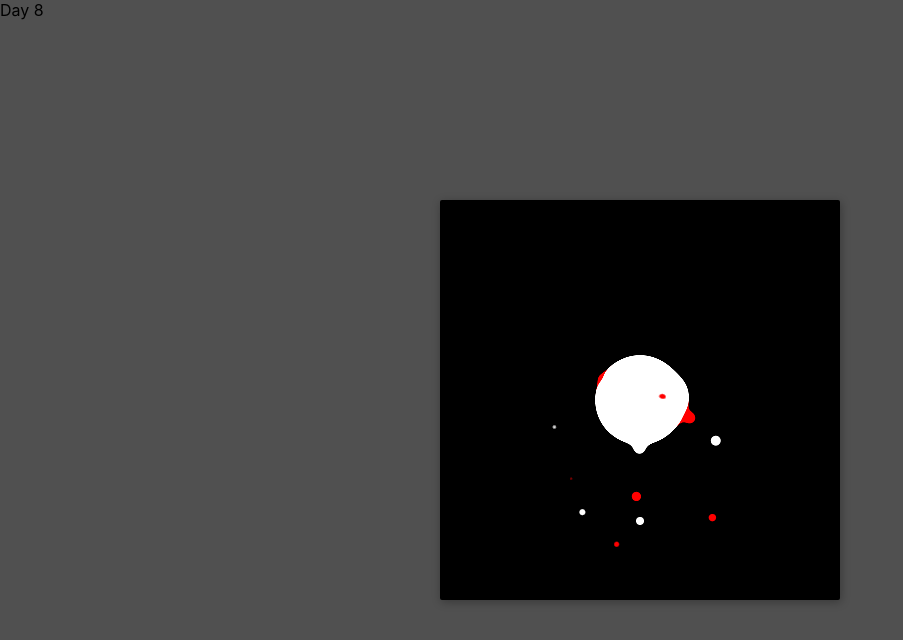
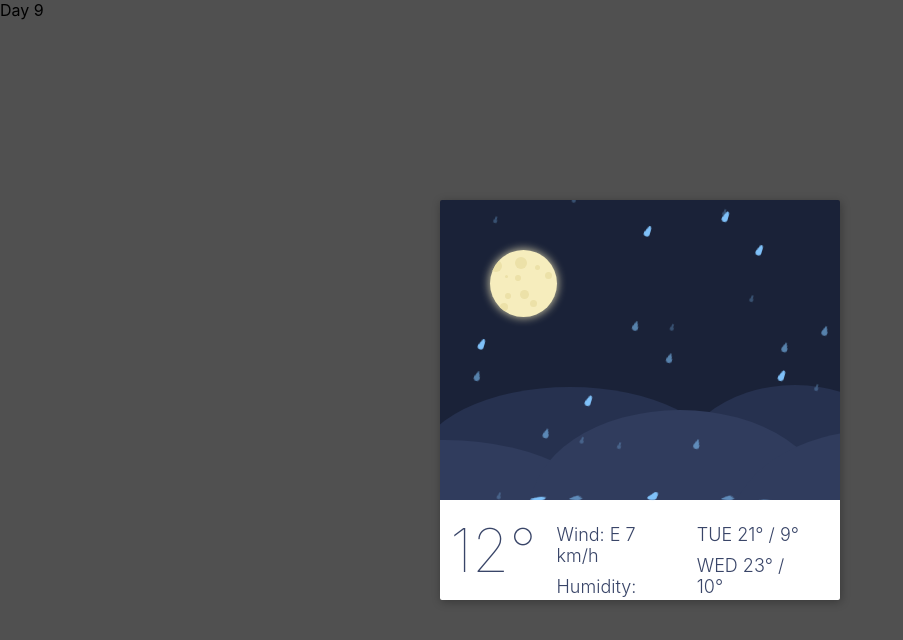
Before and after one commit to Dompower25/100dayscss, a React (Create React App) app: page / in a window 1280 px wide. Shown: the top 640 px of the page, without its empty margins (0-903 px from the left). Built offline with nearby package versions, Linux system fonts and the light colour scheme.

Commit message:
day 9 completed

```diff
--- a/src/App.js
+++ b/src/App.js
@@ -6,6 +6,7 @@ import Day5 from "./day5";
 import Day6 from "./day6";
 import Day7 from "./day7";
 import Day8 from "./day8";
+import Day9 from "./day9";
 
 function App() {
   return (
@@ -16,7 +17,8 @@ function App() {
       {/* <Day5 />  NO COMPLETE*/}
       {/* <Day6 /> */}
       {/* <Day7 /> */}
-      <Day8 />
+      {/* <Day8 /> */}
+      <Day9 />
     </div>
   );
 }
--- a/src/day8/index.jsx
+++ b/src/day8/index.jsx
@@ -15,10 +15,10 @@ const Day8 = () => {
               return <div key={i} className={cn(s[`blubb-${i}`])}></div>;
             })}
             {sparkleArray.map((i) => {
-              return <div className={cn(s[`sparkle-${i}`])}></div>;
+              return <div key={Math.random(100)} className={cn(s[`sparkle-${i}`])}></div>;
             })}
             {sparkleArray.map((i) => {
-              return <div className={cn(s[`sparkle2-${i}`])}></div>;
+              return <div key={Math.random(123123)} className={cn(s[`sparkle2-${i}`])}></div>;
             })}
           </div>
         </div>
--- /dev/null
+++ b/src/day9/index.jsx
@@ -0,0 +1,55 @@
+import React from "react";
+import s from "./index.module.scss";
+import cn from "clsx";
+
+const Day9 = () => {
+  const craterArr = [1, 2, 3, 4, 5, 6, 7, 8, 9, 10];
+  const rainBig = [1, 2, 3, 4, 5, 6, 7, 8, 9, 10];
+  const rainMedium = [1, 2, 3, 4, 5, 6, 7, 8, 9, 10];
+  const rainSmall = [1, 2, 3, 4, 5, 6, 7, 8, 9, 10];
+  return (
+    <div>
+      <div>Day 9</div>
+      <div className={cn(s.frame)}>
+        <div className={cn(s.wetherBackground)}>
+          {rainBig.map((i) => {
+            return <div key={i} className={cn(s[`drop-big-${i}`])}></div>;
+          })}
+          {rainMedium.map((i) => {
+            return <div key={i} className={cn(s[`drop-medium-${i}`])}></div>;
+          })}
+          {rainSmall.map((i) => {
+            return <div key={i} className={cn(s[`drop-small-${i}`])}></div>;
+          })}
+          <div className={s.moon}>
+            {craterArr.map((i) => {
+              return (
+                <div key={i} className={cn(s.crater, s[`crater${i}`])}></div>
+              );
+            })}
+          </div>
+          <div className={s.sideBox}>
+            <div className={cn(s.hill1)}></div>
+            <div className={cn(s.hill2)}></div>
+            <div className={cn(s.hill3)}></div>
+            <div className={cn(s.hill4)}></div>
+            <div className={cn(s.hill5)}></div>
+          </div>
+        </div>
+        <div className={cn(s.footer)}>
+          <div className={s.temperature}>12°</div>
+          <div className={s.otherTestimony}>
+            <div className={s.testimony}>
+              <div>Wind: E 7 km/h</div> <div>Humidity: 87%</div>
+            </div>
+            <div className={s.nextDays}>
+              <div>TUE	21° / 9°</div> <div>WED	23° / 10°</div>
+            </div>
+          </div>
+        </div>
+      </div>
+    </div>
+  );
+};
+
+export default Day9;
--- /dev/null
+++ b/src/day9/index.module.scss
@@ -0,0 +1,326 @@
+@import url(https://fonts.googleapis.com/css?family=Open+Sans:300,400);
+
+$drop-color: #7FC1F9;
+
+.frame {
+    position: absolute;
+    top: 50%;
+    left: 50%;
+    width: 400px;
+    height: 400px;
+    margin-top: -200px;
+    margin-left: -200px;
+    border-radius: 2px;
+    box-shadow: 1px 2px 10px 0px rgba(0,0,0,0.3);
+    display: flex;
+    flex-direction: column;
+    justify-content: space-between;
+    overflow: hidden;
+
+    .wetherBackground {
+        position: relative;
+        background: #1A2238;
+        height: 300px;
+        box-sizing: border-box;
+
+    }
+
+    .moon {
+        position: relative;
+        top: 50px;
+        left: 50px;
+        width: 67px;
+        height: 67px;
+        background: #F6EDBD;
+        overflow: hidden;
+        border-radius: 50%;
+        -webkit-box-shadow: 0px 0px 8px 1px rgba(246, 237, 189, 0.76);
+        -moz-box-shadow: 0px 0px 8px 1px rgba(246, 237, 189, 0.76);
+        box-shadow: 0px 0px 8px 1px rgba(246, 237, 189, 0.76);
+        animation: rise 0.5s ease-in-out;
+
+        .crater {
+            position: absolute;
+            background: #ECE1A8;
+            border-radius: 50%;
+        }
+
+        .crater1{
+            width: 12px;
+            height: 12px;
+            top: 10px;
+        }
+        .crater2{
+            width: 12px;
+            height: 12px;
+            top: 7px;
+            left: 25px;
+        }
+        .crater3{
+            width: 5px;
+            height: 5px;
+            top: 15px;
+            left: 45px;
+        }
+        .crater4{
+            width: 3px;
+            height: 3px;
+            top: 25px;
+            left: 15px;
+        }
+        .crater5{
+            width: 6px;
+            height: 6px;
+            top: 25px;
+            left: 25px;
+        }
+        .crater6{
+            width: 7px;
+            height: 7px;
+            top: 22px;
+            left: 55px;
+        }
+        .crater7{
+            width: 6px;
+            height: 6px;
+            top: 43px;
+            left: 15px;
+        }
+        .crater8{
+            width: 7px;
+            height: 7px;
+            top: 50px;
+            left: 40px;
+        }
+        .crater9{
+            width: 9px;
+            height: 9px;
+            top:40px;
+            left: 30px;
+        }
+        .crater10{
+            width: 8px;
+            height: 8px;
+            top: 53px;
+            left: 10px;
+        }
+
+
+    }
+
+    .sideBox {
+        position: relative;
+        top: 113px;
+        width: 100%;
+        height: 40%;
+        overflow: hidden;
+
+        .hill1 {
+            position: absolute;
+            top: 7px;
+            left: -20px;
+            background: #26314F;
+            width: 300px;
+            height: 150px;
+            border-radius: 50%;
+        }
+
+        .hill2 {
+            position: absolute;
+            top: 5px;
+            left: 230px;
+            background: #26314F;
+            width: 250px;
+            height: 200px;
+            border-radius: 50%;
+        }
+
+        .hill3 {
+            position: absolute;
+            top: 60px;
+            left: -170px;
+            background: #303C5D;
+            width: 350px;
+            height: 200px;
+            border-radius: 50%;
+        }
+
+        .hill4 {
+            position: absolute;
+            top: 30px;
+            left: 90px;
+            background: #303C5D;
+            width: 300px;
+            height: 200px;
+            border-radius: 50%;
+        }
+
+        .hill5 {
+            position: absolute;
+            top: 50px;
+            left: 290px;
+            background: #303C5D;
+            width: 300px;
+            height: 200px;
+            border-radius: 50%;
+        }
+
+
+    }
+
+    @for $i from 1 through 10 {
+
+        .drop-big-#{$i} {
+            position: absolute;
+            z-index: 20;
+            left: (-20 + 38 * $i) + px;
+            bottom: 0px;
+            width: 6px;
+            height: 6px;
+            border-radius: 50%;
+            background: $drop-color;
+            animation: drop (0.7 + random(2) / 10) + s linear (random(50) / 25) + s infinite;
+            animation-fill-mode: both;
+            transform-origin: 50% 100%;
+
+            &:before {
+                position: absolute;
+                content: '';
+                display: block;
+                top: -2px;
+                left: 1px;
+                width: 4px;
+                height: 4px;
+                background: $drop-color;
+                border-radius: 3px;
+            }
+
+            &:after {
+                position: absolute;
+                content: '';
+                display: block;
+                top: -5px;
+                left: 2px;
+                width: 4px;
+                height: 10px;
+                background: $drop-color;
+                border-radius: 50%;
+            }
+
+        }
+
+        .drop-medium-#{$i} {
+            @extend .drop-big-1;
+            left: (-20 + 38 * $i) + px;
+            opacity: 0.6;
+            width: 6px;
+            height: 6px;
+            animation: drop (1.3 + random(2) / 10) + s linear (random(50) / 25) + s infinite;
+            animation-fill-mode: both;
+
+            &:before {
+                top: -2px;
+                left: 1px;
+                width: 4px;
+                height: 4px;
+            }
+
+            &:after {
+                top: -4px;
+                left: 2px;
+                width: 2px;
+                height: 6px;
+            }
+
+        }
+
+        .drop-small-#{$i} {
+            @extend .drop-big-1;
+            left: (-20 + 38 * $i) + px;
+            opacity: 0.3;
+            width: 4px;
+            height: 4px;
+            animation: drop (1.9 + random(2) / 10) + s linear (random(50) / 25) + s infinite;
+            animation-fill-mode: both;
+
+            &:before {
+                top: -2px;
+                left: 1px;
+                width: 2px;
+                height: 2px;
+            }
+
+            &:after {
+                top: -3px;
+                left: 1px;
+                width: 2px;
+                height: 4px;
+            }
+
+        }
+
+    }
+
+
+
+    @keyframes drop {
+        0% {
+            transform: translate3d(40px,-320px,0) scaleX(1) scaleY(1) rotate(17deg);
+        }
+        85% {
+            transform: translate3d(0,0,0) scaleX(1) scaleY(1) rotate(17deg);
+        }
+        100% {
+            transform: translate3d(0,0,0) scaleX(3) scaleY(0) rotate(0deg);
+        }
+    }
+
+    @keyframes rise {
+        from {
+            transform: translate(-20px,200px);
+        }
+        to {
+            transform: translate(0,0px);
+        }
+    }
+
+
+    .footer {
+        background: #ffff;
+        box-sizing: border-box;
+        height: 100px;
+        display: flex;
+        justify-content: space-between;
+        color: #394568;
+        padding: 14px 10px;
+
+        .temperature {
+            font-size: 60px;
+            font-weight: 100;
+        }
+        .otherTestimony {
+            display: flex;
+            justify-content: space-between;
+            padding: 0 10px;
+
+            .testimony {
+                padding: 0px 10px;
+
+                div {
+                    padding-top: 10px;
+                    font-size: 18px;
+                    font-weight: 300;
+                }
+            }
+
+            .nextDays {
+                @extend .testimony
+
+            }
+
+        }
+
+    }
+
+
+}
```
